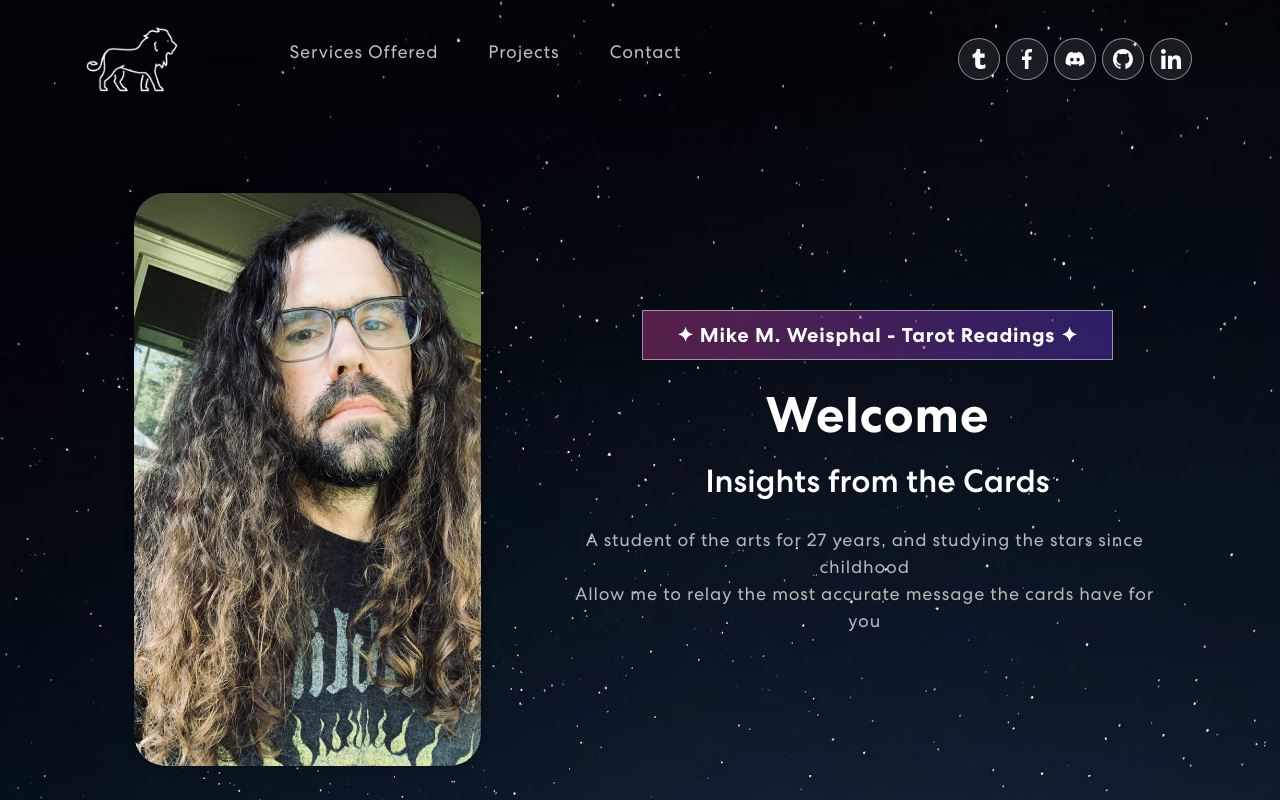
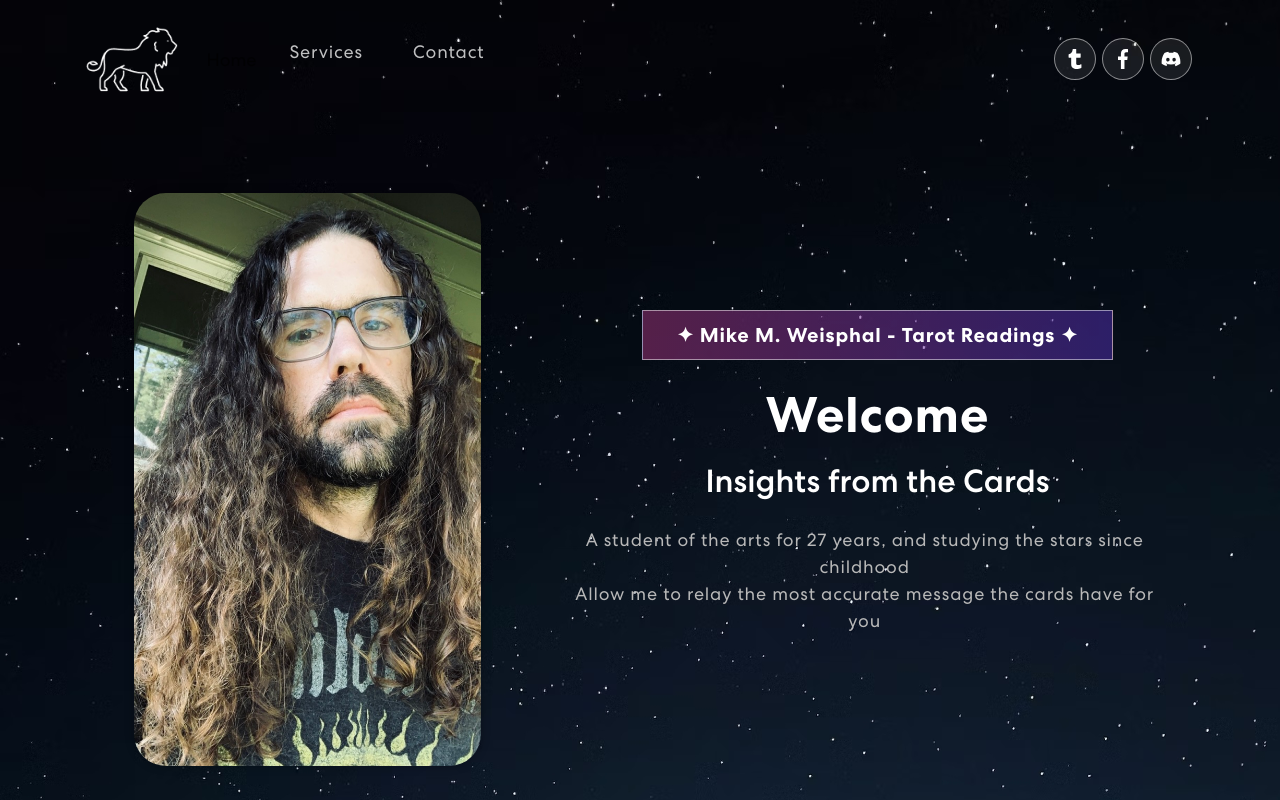
Before and after one commit to michaelangelesz/TarotReadingsPortfolio, a React (Create React App) app: page / in a window 1280 px wide. Shown: the top 800 px of the page. Built offline with nearby package versions, Linux system fonts and the light colour scheme.

Commit message:
hide unused vars

```diff
--- a/src/Components/NavBar.js
+++ b/src/Components/NavBar.js
@@ -1,9 +1,9 @@
 import { useState, useEffect } from "react"
 import { Navbar, Nav, Container } from "react-bootstrap"
 import logo from "../assets/images/logo-lion.png"
-import linkedIn from "../assets/images/nav-icon-linkedin.svg"
+// import linkedIn from "../assets/images/nav-icon-linkedin.svg"
 import discord from "../assets/images/nav-icon-discord.svg"
-import github from "../assets/images/nav-icon-github.svg"
+// import github from "../assets/images/nav-icon-github.svg"
 import facebook from "../assets/images/nav-icon-facebook.svg"
 import tumblr from "../assets/images/nav-icon-tumblr.svg"
 
@@ -56,9 +56,9 @@ export const NavBar = () => {
               }
               onClick={() => onUpdateActiveLink("skills")}
             >
-              Services Offered
+              Services
             </Nav.Link>
-            <Nav.Link
+            {/* <Nav.Link
               href="#projects"
               className={
                 activeLink === "projects" ? "active-navbar-link" : "navbar-link"
@@ -66,7 +66,7 @@ export const NavBar = () => {
               onClick={() => onUpdateActiveLink("projects")}
             >
               Projects
-            </Nav.Link>
+            </Nav.Link> */}
             <Nav.Link
               href="#contact"
               className={
@@ -88,12 +88,12 @@ export const NavBar = () => {
               <a href="https://discord.com/users/927145683662811157" target="_blank" rel="noreferrer">
                 <img src={discord} alt="Discord" />
               </a>
-              <a href="https://github.com/michaelangelesz" target="_blank" rel="noreferrer">
+              {/* <a href="https://github.com/michaelangelesz" target="_blank" rel="noreferrer">
                 <img src={github} alt="Github" />
-              </a>
-              <a href="https://www.linkedin.com/in/michael-m-weisphal/" target="_blank" rel="noreferrer">
+              </a> */}
+              {/* <a href="https://www.linkedin.com/in/michael-m-weisphal/" target="_blank" rel="noreferrer">
                 <img src={linkedIn} alt="LinkedIn" />
-              </a>
+              </a> */}
             </div>
           </span>
         </Navbar.Collapse>
```
